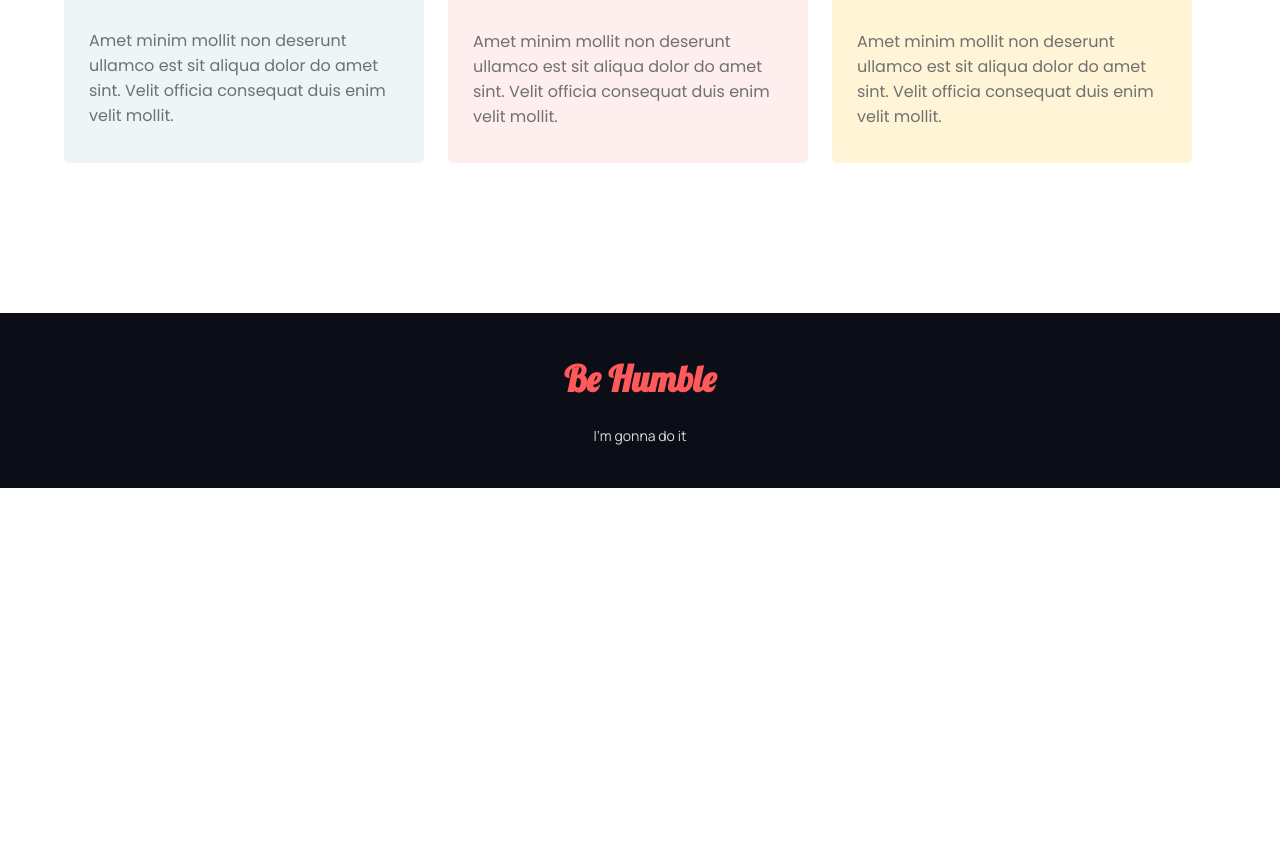
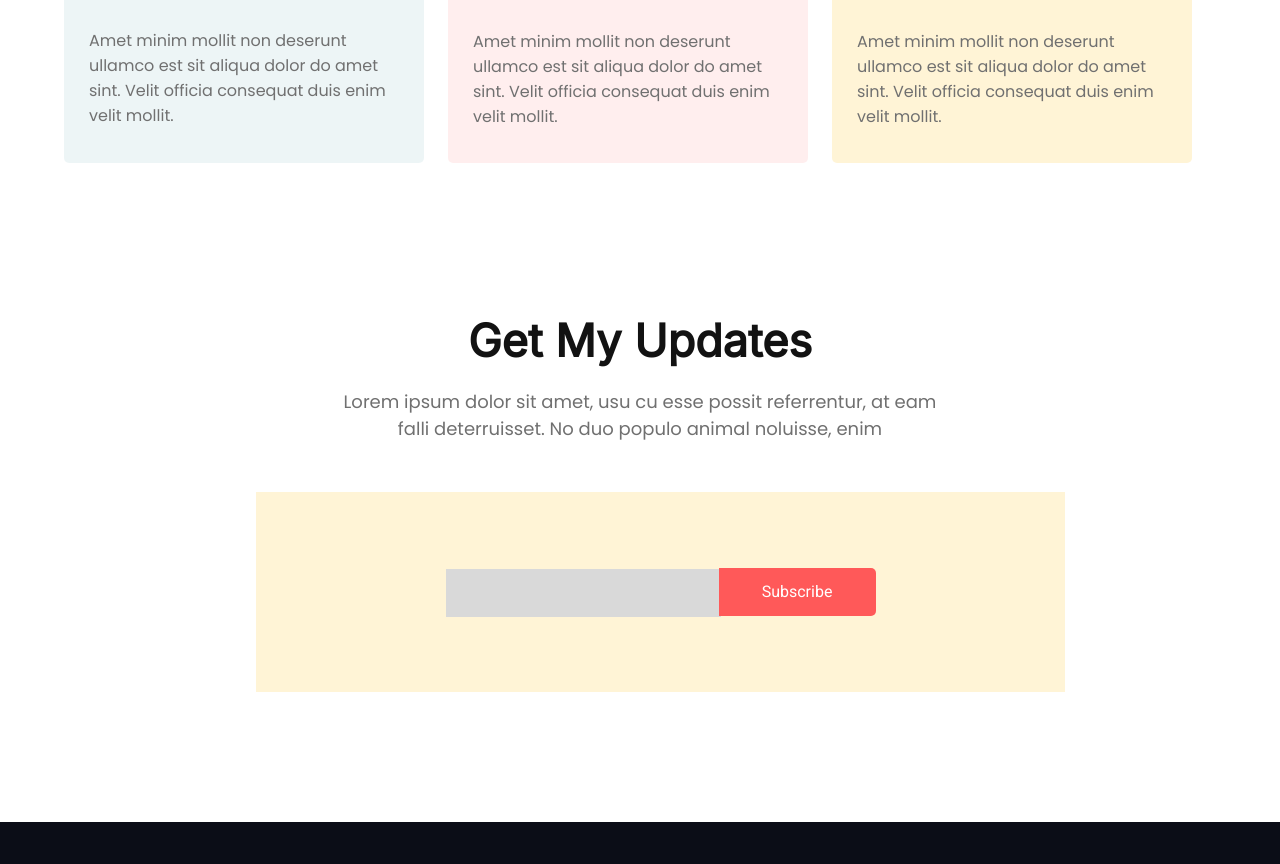
Before and after one commit to Joya322/Donate-Today, a plain HTML site: page index.html in a window 1280 px wide. Shown: the part 1936-2800 px from the top of the page. Before the commit the page ends 2424 px from the top, so only its background shows below. Drawn offline with Linux system fonts and the light colour scheme.

Commit message:
gets my update(bonus part) completed

```diff
--- a/index.html
+++ b/index.html
@@ -9,7 +9,8 @@
   <!-- google fonts -->
   <link rel="preconnect" href="https://fonts.googleapis.com">
   <link rel="preconnect" href="https://fonts.gstatic.com" crossorigin>
-  <link href="https://fonts.googleapis.com/css2?family=Inter&family=Lobster&family=Manrope&family=Poppins&display=swap"
+  <link
+    href="https://fonts.googleapis.com/css2?family=Inter&family=Lobster&family=Manrope&family=Poppins&family=Roboto&display=swap"
     rel="stylesheet">
   <!-- css -->
   <link rel="stylesheet" href="style.css" />
@@ -115,6 +116,27 @@
   </section>
   <!-- donate-plan section end -->
 
+<!-- about-us section start -->
+<!-- about-us section start -->
+
+  <!-- get-update section start -->
+  <section class="get-update">
+    <div class="center">
+      <h2>Get My Updates</h2>
+      <p>
+        Lorem ipsum dolor sit amet, usu cu esse possit referrentur, at eam falli
+        deterruisset. No duo populo animal noluisse, enim
+      </p>
+      <div class="form center">
+        <form action="">
+          <input type="email" name="email" id="email">
+          <button>Subscribe</button>
+        </form>
+      </div>
+    </div>
+  </section>
+  <!-- get-update section end -->
+
   <!-- footer start -->
   <footer>
     <div class="center">
--- a/style.css
+++ b/style.css
@@ -7,13 +7,18 @@ body {
   text-align: center;
 }
 section{
-  height: auto;
+  /* height: auto; */
   margin-bottom: 130px;
   /* border: 2px solid red; */
 }
 .center {
   margin: auto;
   width: 60%;
+  display: flex;
+  flex-direction: column;
+  align-items: center;
+  justify-content: center;
+
 }
 h1 {
   font-size: 65px;
@@ -171,6 +176,35 @@ p {
   padding: 25px;
 
 }
+
+.get-update p{
+  margin-bottom: 50px;
+}
+.form{
+  width: 809px;
+  height: 200px;
+  background-color: #FFF4D6;
+
+}
+.form input{
+  width: 275px;
+  height: 48px;
+  background-color: #D9D9D9;
+  border: none;
+}
+.form button{
+  width: 157px;
+  height: 48px;
+  color: #FFFFFF;
+  background-color: #FF5959;
+  border-radius: 0px 5px 5px 0px;
+  font-family: 'Roboto', sans-serif;
+  font-size: 16px;
+  font-weight: 500;
+  border: none;
+  margin-left: -6px;
+}
+
 footer{
   background: #0B0D17;
 }
```
